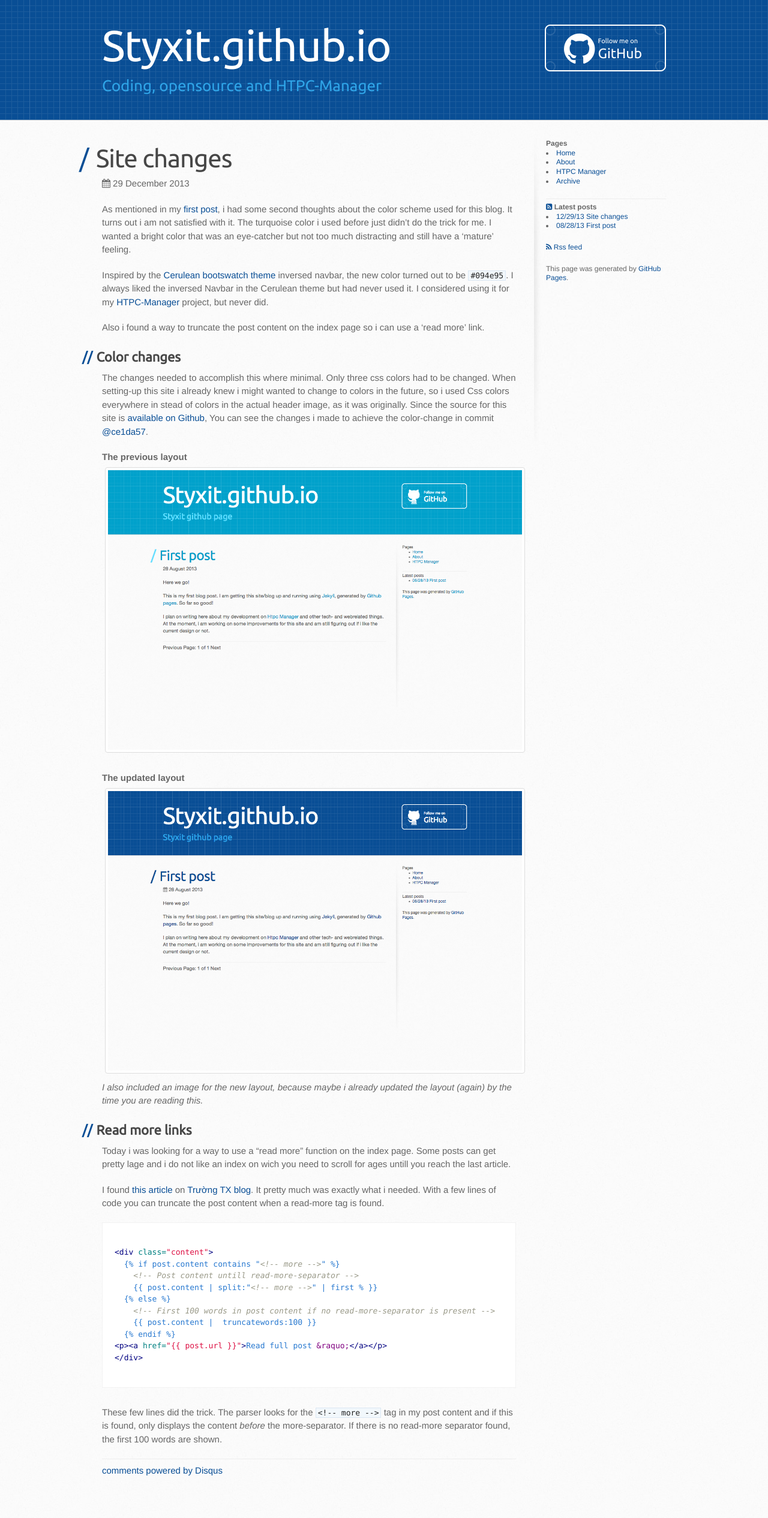
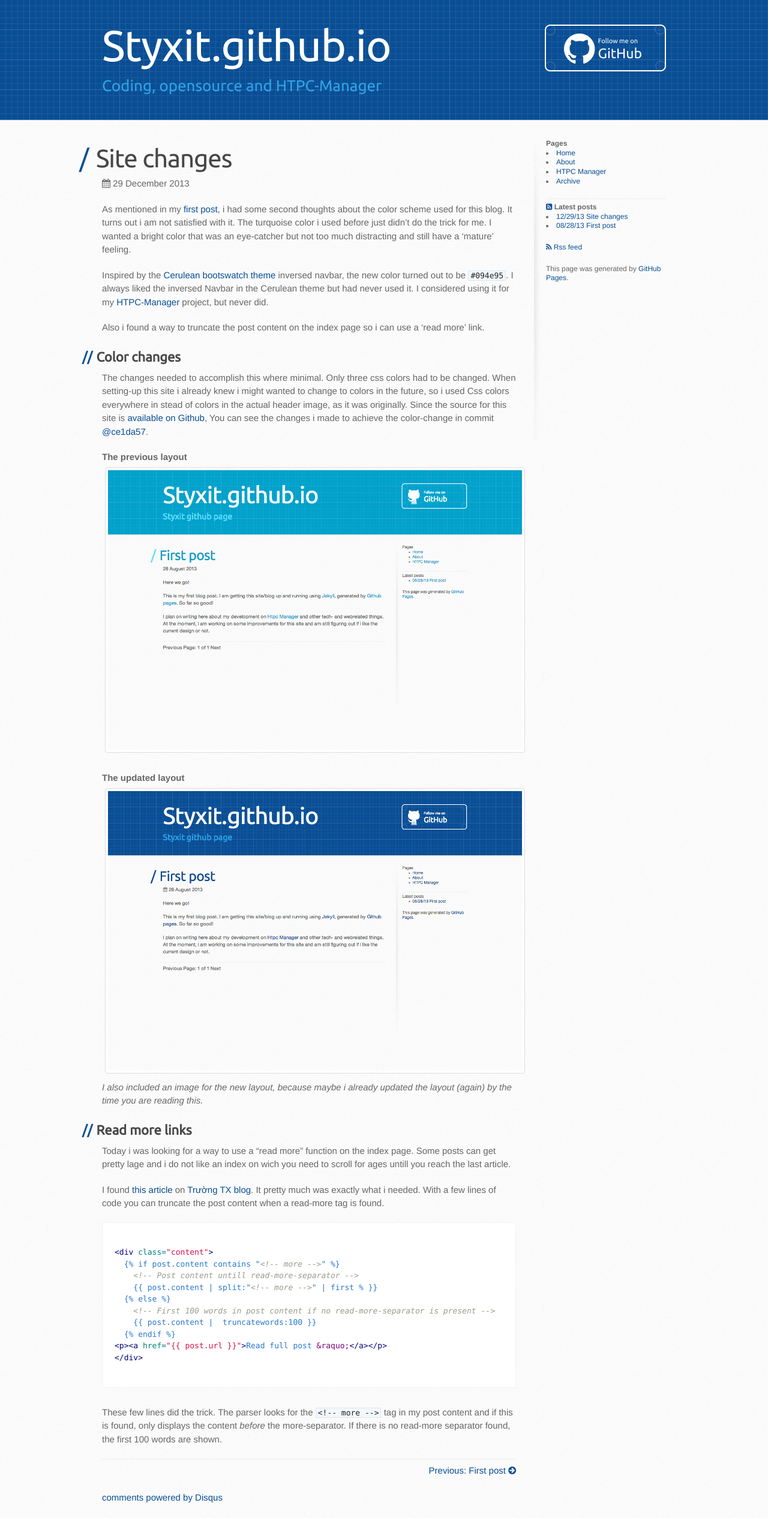
Before and after one commit to styxit/styxit.github.io, a Jekyll site: the page built from _posts/2013-12-29-site-changes.md, in a window 1280 px wide. Shown: the whole page at 60% size. Built offline with Jekyll 4.4.1, drawn with Linux system fonts in a browser that asks for light colours; comment, search, counter and statistics services are not loaded; before the commit the page ends 2486 px from its top, so only the background shows below that.

Commit message:
Next and prev post-links in post layout

```diff
--- a/_layouts/post.html
+++ b/_layouts/post.html
@@ -14,6 +14,20 @@
           <p><i class="icon-calendar"></i> {{page.date | date_to_long_string}}</p>
           {{ content }}
           <hr>
+
+          <div id="post-paginator">
+            {% if page.next %}
+              <a href="{{page.next.url}}" title="Next post: {{page.next.title}}" clas="pull-left">
+                <i class="icon-circle-arrow-left"></i> Next: {{page.next.title}}
+              </a>
+            {% endif %}
+            {% if page.previous %}
+              <a href="{{page.previous.url}}" title="Previous post: {{page.previous.title}}" class="pull-right">
+                Previous: {{page.previous.title}} <i class="icon-circle-arrow-right"></i>
+              </a>
+            {% endif %}
+          </div>
+
           {% include disqus.html %}
         </section>
 
--- a/stylesheets/stylesheet.css
+++ b/stylesheets/stylesheet.css
@@ -320,6 +320,12 @@
   font-size: .8em;
   color: #474747;
 }
+
+#main-content #post-paginator {
+  display: block;
+  height: 45px;
+}
+
 h6:before {
   content: "//////";
   color: #094e95;
```
